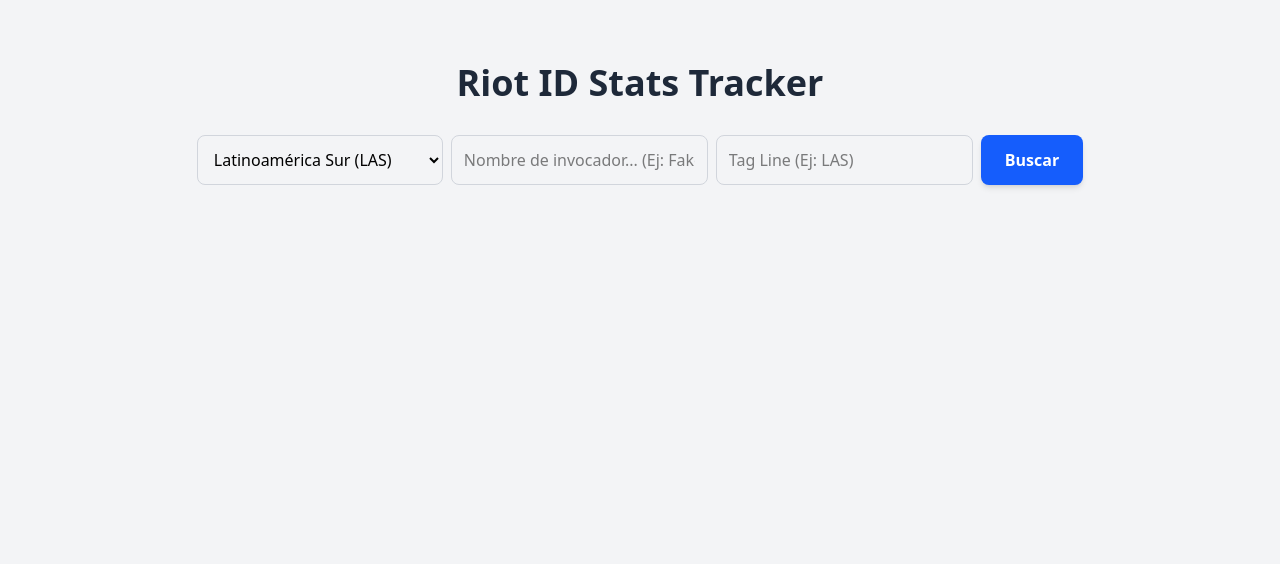
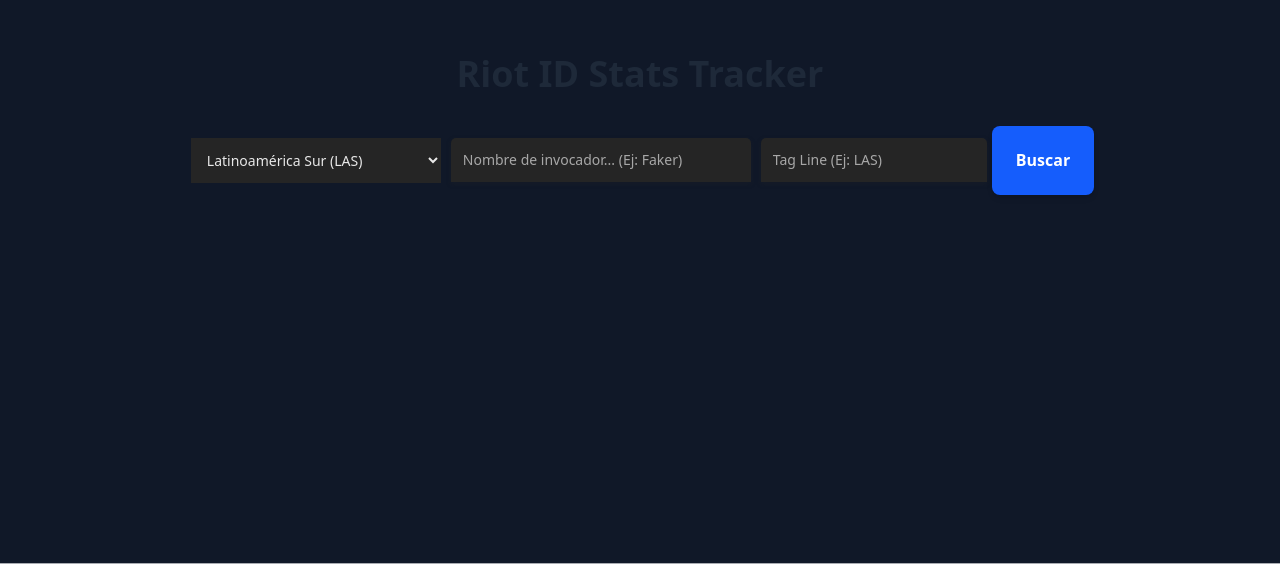
Before and after one commit to theweawithoutname/OP.GG-aCuenta, a React (Vite) app: page / in a window 1280 px wide. Shown: the part 236-800 px from the top of the page. Built offline with nearby package versions, Linux system fonts and the light colour scheme.

Commit message:
diseño input

```diff
--- a/src/App.tsx
+++ b/src/App.tsx
@@ -8,7 +8,7 @@
 
 const App: React.FC = () => {
   return (
-    <div className="min-h-screen bg-gray-100 p-6 flex justify-center">
+    <div className="min-h-screen bg-gray-900 p-6 flex justify-center">
       <Routes>
         <Route path="/" element={<HomePage />}/>
         <Route path="/profile/:gameName/:tagLine/:regionPlatform" element={<ProfilePage />}/>
--- a/src/features/search/SearchForm.tsx
+++ b/src/features/search/SearchForm.tsx
@@ -30,10 +30,11 @@
 
   return (
     <form onSubmit={handleSubmit} className="flex space-x-2">
+      <div className='min-w-[250px] my-3 mx-[5px] bg-[#252525] rounded-lg'>
       <select
         value={region}
         onChange={(e) => setRegion(e.target.value)}
-        className="p-3 border border-gray-300 rounded-lg"
+        className="w-full p-3 border-none bg-[#252525] text-[#e8e8e8] text-sm font-medium"
       >
           {PLATFORM_REGIONS_LIST.map(platCode => (
             <option key={platCode} value={platCode}>
@@ -41,24 +42,73 @@
             </option>
         ))}
       </select>
+      </div>
+      <div className=" min-w-[300px] my-3 mx-[5px]
+
+                  before:content-[''] before:absolute before:inset-x-0 before:bottom-0
+                  before:border-b before:border-white/40
+
+                  after:content-[''] after:absolute after:inset-x-0 after:bottom-0
+                  after:border-b-2 after:border-lime-400
+                  after:scale-x-0 after:transition-transform after:duration-250
+
+                  focus-within:after:scale-x-100">
       <input
         type="text"
         placeholder="Nombre de invocador... (Ej: Faker)"
         value={gName}
         // Usamos React.ChangeEvent<HTMLInputElement> para tipar el evento
         onChange={(e: React.ChangeEvent<HTMLInputElement>) => setGName(e.target.value)}
-        className="flex-grow p-3 border border-gray-300 rounded-lg focus:outline-none focus:ring-2 focus:ring-blue-500"
+        className="
+
+                  w-full p-3
+                  bg-[#252525] text-[#e8e8e8] text-sm font-medium
+                  rounded-t-[5px]
+                  shadow-[0px_2px_5px_rgba(35,35,35,0.3)]
+                  transition-colors duration-200
+                  outline-none
+
+                  placeholder-white/60 placeholder:transition-opacity placeholder:duration-250 placeholder:select-none
+
+                  focus:bg-[#353535]
+                  focus:placeholder:opacity-0
+                  "
         aria-label="Introduce el nombre de invocador"
       />
-    <input
+      </div>
+      <div className="  my-3 mx-[5px]
+
+                  before:content-[''] before:absolute before:inset-x-0 before:bottom-0
+                  before:border-b before:border-white/40
+
+                  after:content-[''] after:absolute after:inset-x-0 after:bottom-0
+                  after:border-b-2 after:border-lime-400
+                  after:scale-x-0 after:transition-transform after:duration-250
+
+                  focus-within:after:scale-x-100">
+      <input
         type="text"
         placeholder="Tag Line (Ej: LAS)"
         value={tLine}
         // Usamos React.ChangeEvent<HTMLInputElement> para tipar el evento
         onChange={(e: React.ChangeEvent<HTMLInputElement>) => setTLine(e.target.value)}
-        className="flex-grow p-3 border border-gray-300 rounded-lg focus:outline-none focus:ring-2 focus:ring-blue-500"
-        aria-label="Introduce el nombre de invocador"
+        className="
+
+                  w-full p-3
+                  bg-[#252525] text-[#e8e8e8] text-sm font-medium
+                  rounded-t-[5px]
+                  shadow-[0px_2px_5px_rgba(35,35,35,0.3)]
+                  transition-colors duration-200
+                  outline-none
+
+                  placeholder-white/60 placeholder:transition-opacity placeholder:duration-250 placeholder:select-none
+
+                  focus:bg-[#353535]
+                  focus:placeholder:opacity-0
+                  "
+        aria-label="Introduce tu #Tag"
       />
+      </div>
       <button
         type="submit"
         className="px-6 py-3 bg-blue-600 text-white font-semibold rounded-lg shadow-md hover:bg-blue-700 transition duration-200"
@@ -66,6 +116,7 @@
         Buscar
       </button>
     </form>
+
   );
 };
 
--- a/src/features/summoner/SummonerSearch.tsx
+++ b/src/features/summoner/SummonerSearch.tsx
@@ -13,7 +13,7 @@
 
 // Importaciones de Contratos (Componentes de Presentación que usaremos después)
 import SummonerProfile from './SummonerProfile';
-import KataLoading from '../assets/KataLoading.gif'
+import KataLoading from '../../assets/KataLoading.gif'
 
 export interface SummonerSearchProps {
   initialGameName: string;
```
